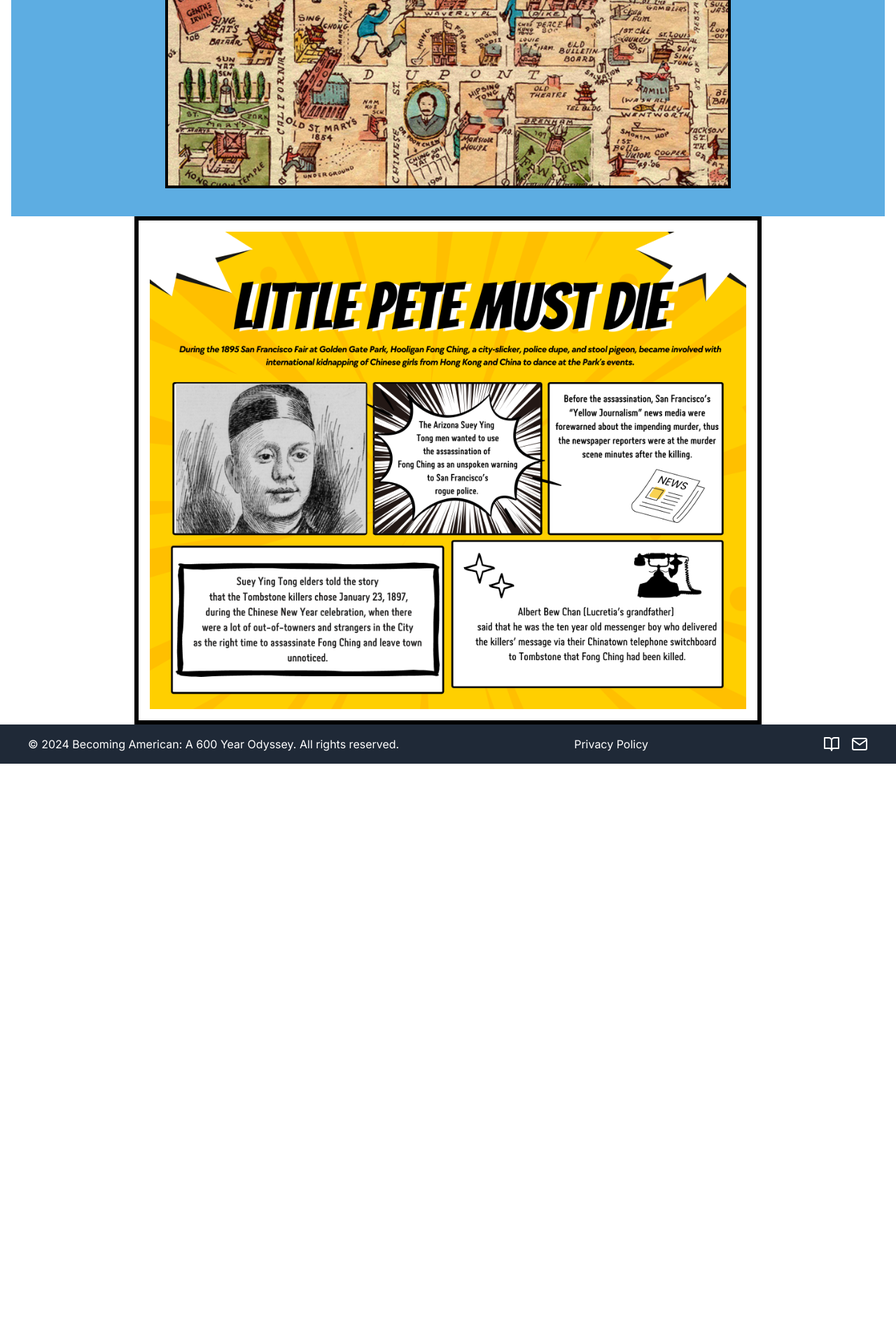
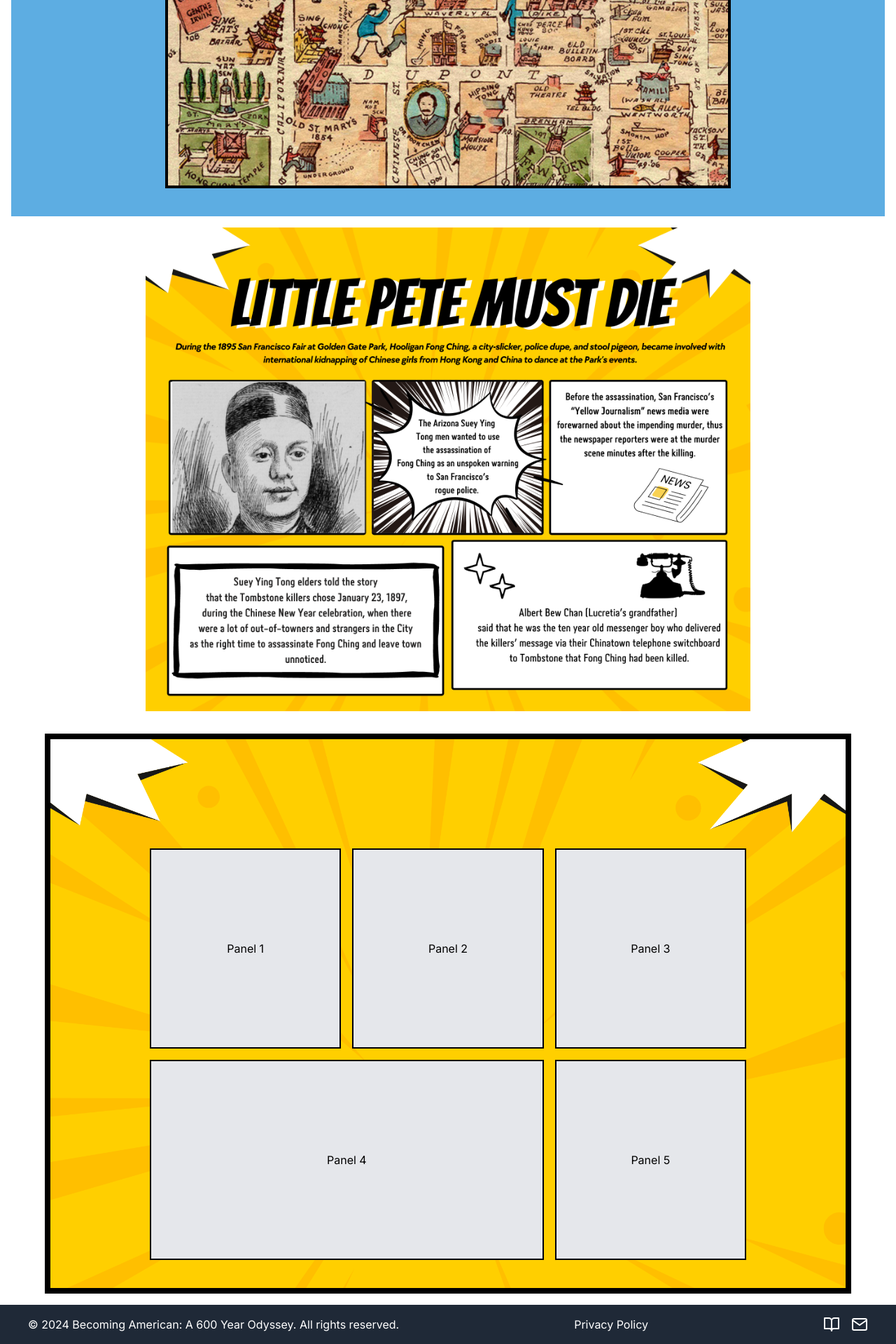
Before and after one commit to alison2686/book-map, a Next.js app: page / in a window 1280 px wide. Shown: the part 1371-3291 px from the top of the page at 70% size. Before the commit the page ends 2462 px from the top, so only its background shows below. Built offline with nearby package versions, Linux system fonts and the light colour scheme; a web font is replaced by a local one.

Commit message:
comic panel with yellow background

```diff
--- a/src/app/page.tsx
+++ b/src/app/page.tsx
@@ -1,6 +1,6 @@
 import Hero from '@/components/hero';
 import Map from '@/components/map';
-// import ComicPanel from '@/components/panel';
+import ComicPanel from '@/components/panel';
 import ComicPage from '@/components/strip';
 export default function Home() {
   return (
@@ -8,7 +8,7 @@ export default function Home() {
       <Hero />
       <Map />
       <ComicPage />
-      {/* <ComicPanel /> */}
+      <ComicPanel />
     </>
   );
 }
--- a/src/components/panel/index.tsx
+++ b/src/components/panel/index.tsx
@@ -3,16 +3,30 @@ import Image from 'next/image';
 
 function ComicPanel() {
   return (
-    <div className='max-w-sm rounded overflow-hidden shadow-lg m-2 bg-seafoam'>
-      <Image
-        src='/images/chinese-new-year.png'
-        alt='Comic Panel'
-        width={300}
-        height={300}
-        layout='responsive'
-      />
-      <div className='px-6 py-4'>
-        <p className='text-base text-gray-700'>Hello</p>
+    <div className='container mx-auto'>
+      <div className='flex items-center justify-center min-h-screen p-4'>
+        <div className='border-8 border-black max-w-6xl bg-comic-background bg-cover w-full h-screen flex items-center justify-center'>
+          <div className='grid grid-cols-3 grid-rows-2 gap-4 w-3/4 h-3/4 mt-auto mb-10'>
+            {/* Top row: 3 square panels */}
+            <div className='bg-gray-200 border-2 border-black flex items-center justify-center'>
+              Panel 1
+            </div>
+            <div className='bg-gray-200 border-2 border-black flex items-center justify-center'>
+              Panel 2
+            </div>
+            <div className='bg-gray-200 border-2 border-black flex items-center justify-center'>
+              Panel 3
+            </div>
+
+            {/* Bottom row: 2 rectangular panels */}
+            <div className='col-span-2 bg-gray-200 border-2 border-black flex items-center justify-center'>
+              Panel 4
+            </div>
+            <div className='bg-gray-200 border-2 border-black flex items-center justify-center'>
+              Panel 5
+            </div>
+          </div>
+        </div>
       </div>
     </div>
   );
--- a/src/components/strip/index.tsx
+++ b/src/components/strip/index.tsx
@@ -62,7 +62,7 @@ const ComicPage = () => {
           alt='Little Pete'
           width={900}
           height={800}
-          objectFit='cover'
+          style={{ objectFit: 'cover' }}
         />
       </div>
     </div>
--- a/tailwind.config.js
+++ b/tailwind.config.js
@@ -14,17 +14,8 @@ module.exports = {
         sky: '#5DADE2', // A light blue
         comic: '#fde047', // A bright yellow, good for backgrounds or highlights
       },
-      boxShadow: {
-        comic: '5px 5px 0px 0px #000000', // Heavy, black shadow for a 3D comic effect
-      },
-      borderWidth: {
-        6: '6px', // Adding a thicker border option for more distinct panel borders
-      },
-      borderColor: {
-        'comic-black': '#1a202c', // Deep, comic-style black for borders
-      },
-      boxShadow: {
-        'outline-heavy': '0 0 0 10px #1a202c', // Heavy black outline for emphasis
+      backgroundImage: {
+        'comic-background': "url('/images/yellow-comic.png')",
       },
     },
   },
```
Also changed, not shown: public/images/yellow-comic.png (added).
